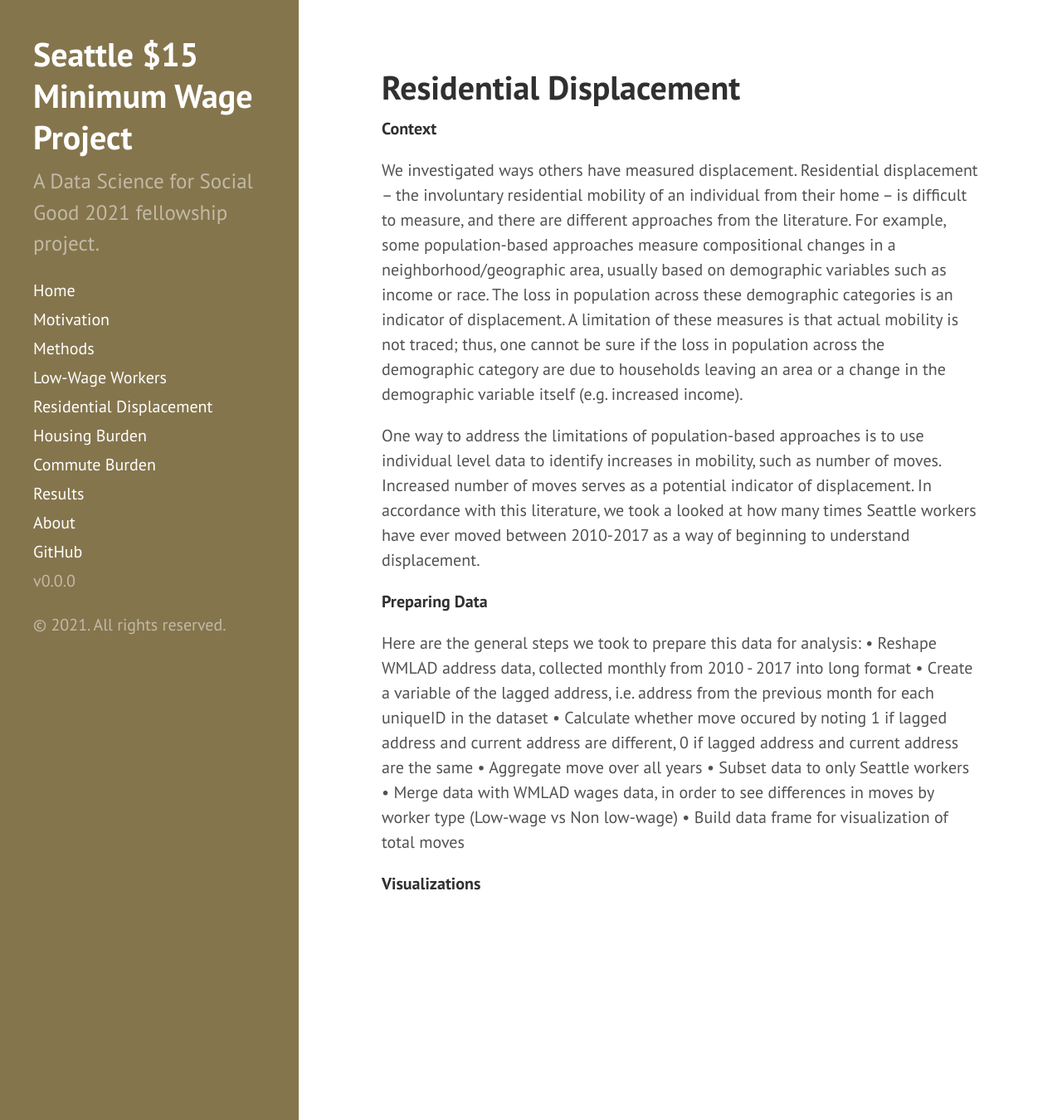
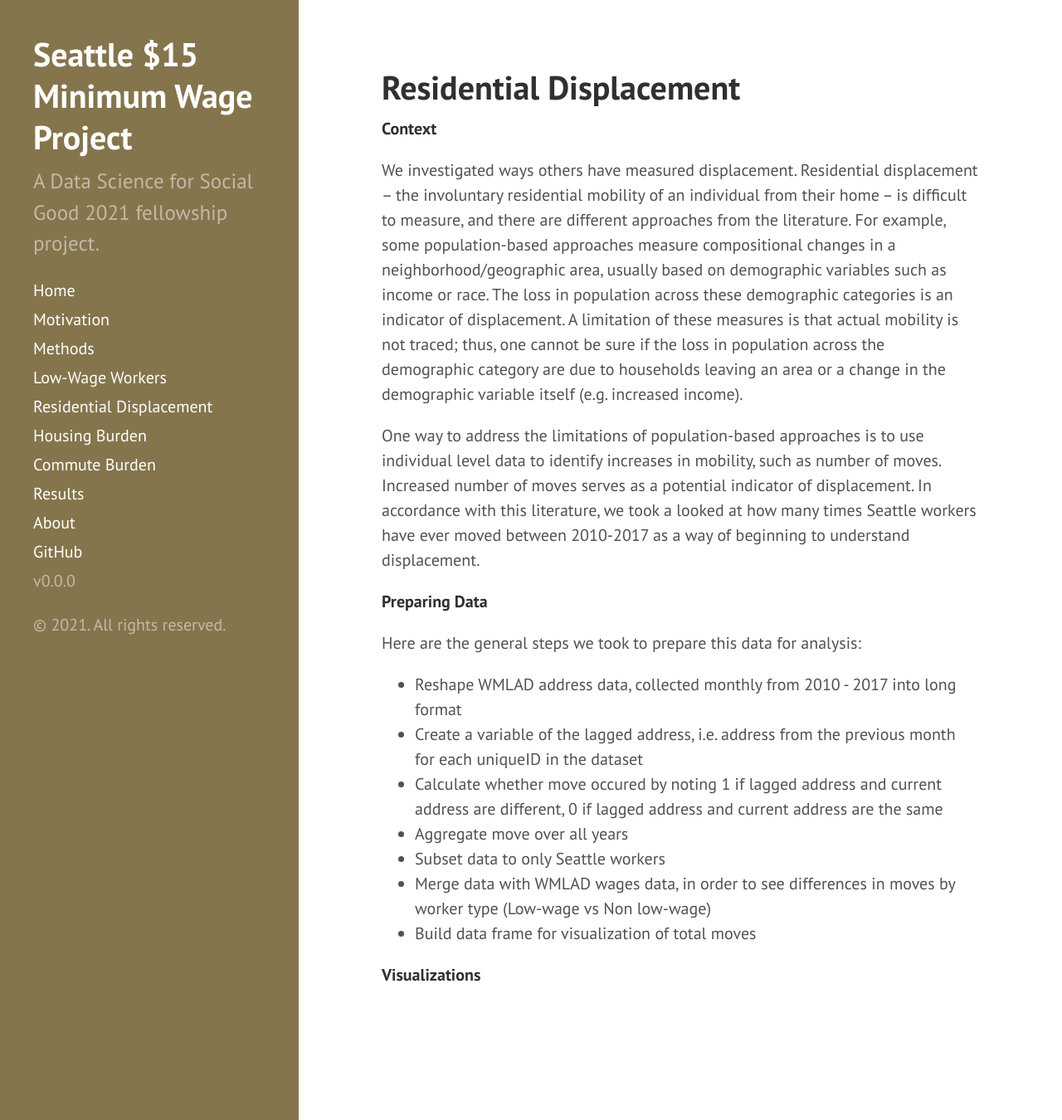
Before and after one commit to uwescience/MinWA, a Jekyll site: the page built from Residential Displacement.md, in a window 1280 px wide and 1350 px high. Shown: the whole window at 83% size. Built offline with Jekyll 4.4.1, drawn with Linux system fonts in a browser that asks for light colours.

```diff
--- a/Residential Displacement.md
+++ b/Residential Displacement.md
@@ -12,12 +12,12 @@ One way to address the limitations of population-based approaches is to use indi
 **Preparing Data**
 
 Here are the general steps we took to prepare this data for analysis:
-  • Reshape WMLAD address data, collected monthly from 2010 - 2017 into long format
-  • Create a variable of the lagged address, i.e. address from the previous month for each uniqueID in the dataset
-  • Calculate whether move occured by noting 1 if lagged address and current address are different, 0 if lagged address and current address are the same
-  • Aggregate move over all years
-  • Subset data to only Seattle workers
-  • Merge data with WMLAD wages data, in order to see differences in moves by worker type (Low-wage vs Non low-wage)
-  • Build data frame for visualization of total moves
+  - Reshape WMLAD address data, collected monthly from 2010 - 2017 into long format
+  - Create a variable of the lagged address, i.e. address from the previous month for each uniqueID in the dataset
+  - Calculate whether move occured by noting 1 if lagged address and current address are different, 0 if lagged address and current address are the same
+  - Aggregate move over all years
+  - Subset data to only Seattle workers
+  - Merge data with WMLAD wages data, in order to see differences in moves by worker type (Low-wage vs Non low-wage)
+  - Build data frame for visualization of total moves
 
 **Visualizations**
```
